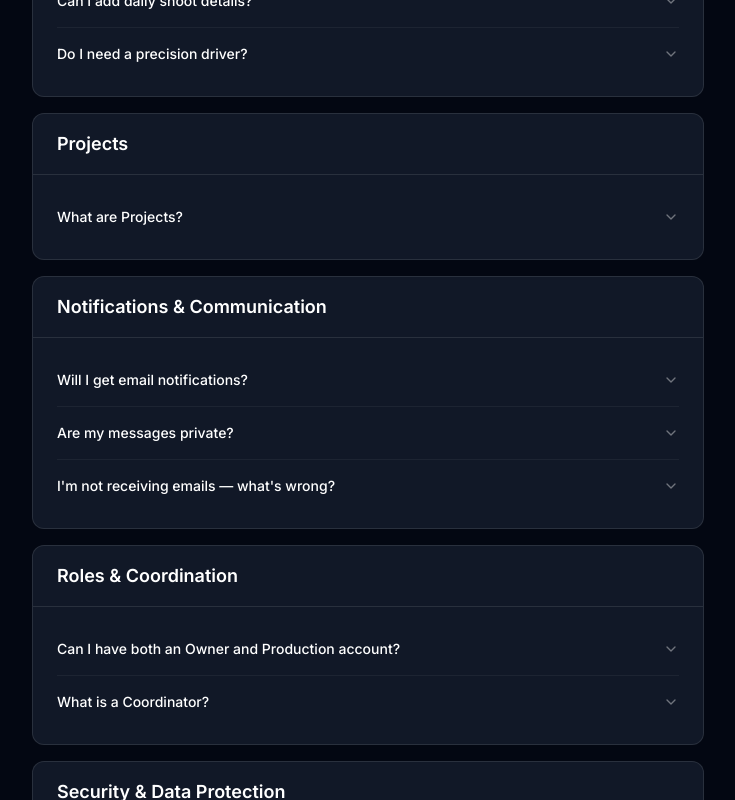
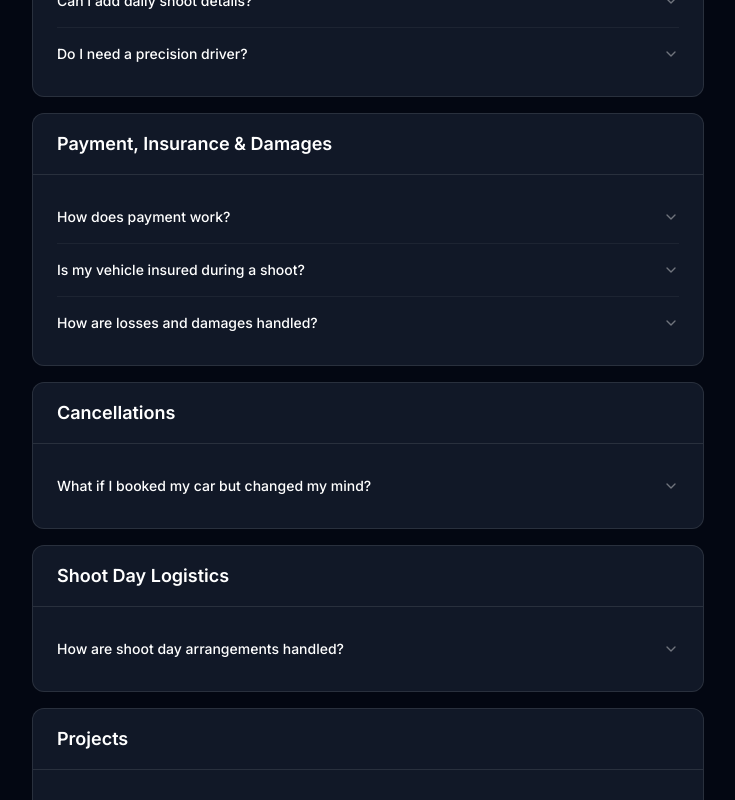
Before and after one commit to tomtownsend-tech/VehicleReel, a Next.js app: page /faq in a window 1280 px wide. Shown: the part 1100-1900 px from the top of the page, without its empty margins (400-1135 px from the left). Built offline with nearby package versions, Linux system fonts and the light colour scheme; no server answers.

Commit message:
feat: Add payment, insurance, cancellation, and logistics FAQs

```diff
--- a/src/app/(dashboard)/faq/page.tsx
+++ b/src/app/(dashboard)/faq/page.tsx
@@ -91,6 +91,41 @@ const FAQ_SECTIONS: FAQSection[] = [
       {
         q: 'Do I need a precision driver?',
         a: 'When placing an option, you can flag whether one is required. This is communicated to the owner.',
+      },
+    ],
+  },
+  {
+    title: 'Payment, Insurance & Damages',
+    items: [
+      {
+        q: 'How does payment work?',
+        a: 'VehicleReel invoices the production company and pays out the vehicle owner. A full payment facility is being built for future iterations of the platform.',
+      },
+      {
+        q: 'Is my vehicle insured during a shoot?',
+        a: 'Yes. The production company is required to provide proof of insurance, which will be visible to the vehicle owner once the booking is confirmed and at least 48 hours before the shoot.',
+      },
+      {
+        q: 'How are losses and damages handled?',
+        a: 'The production company is liable for any losses or damages that occur during the shoot. All claims should be submitted directly to the production company.',
+      },
+    ],
+  },
+  {
+    title: 'Cancellations',
+    items: [
+      {
+        q: 'What if I booked my car but changed my mind?',
+        a: 'Only the production company can cancel a confirmed booking. The cancellation policy is as follows:\n\n• 48+ hours before the shoot: Free cancellation\n• 24–48 hours before the shoot: 50% cancellation fee\n• Less than 24 hours before the shoot: 100% fee (no refund)\n\nA cancellation reason is collected and both parties are notified.',
+      },
+    ],
+  },
+  {
+    title: 'Shoot Day Logistics',
+    items: [
+      {
+        q: 'How are shoot day arrangements handled?',
+        a: 'Shoot day details are managed through the platform and coordinated by the assigned coordinator. Each booking day includes call times, locations, addresses, and Google Maps pins — all visible to both the owner and production company.',
       },
     ],
   },
```
